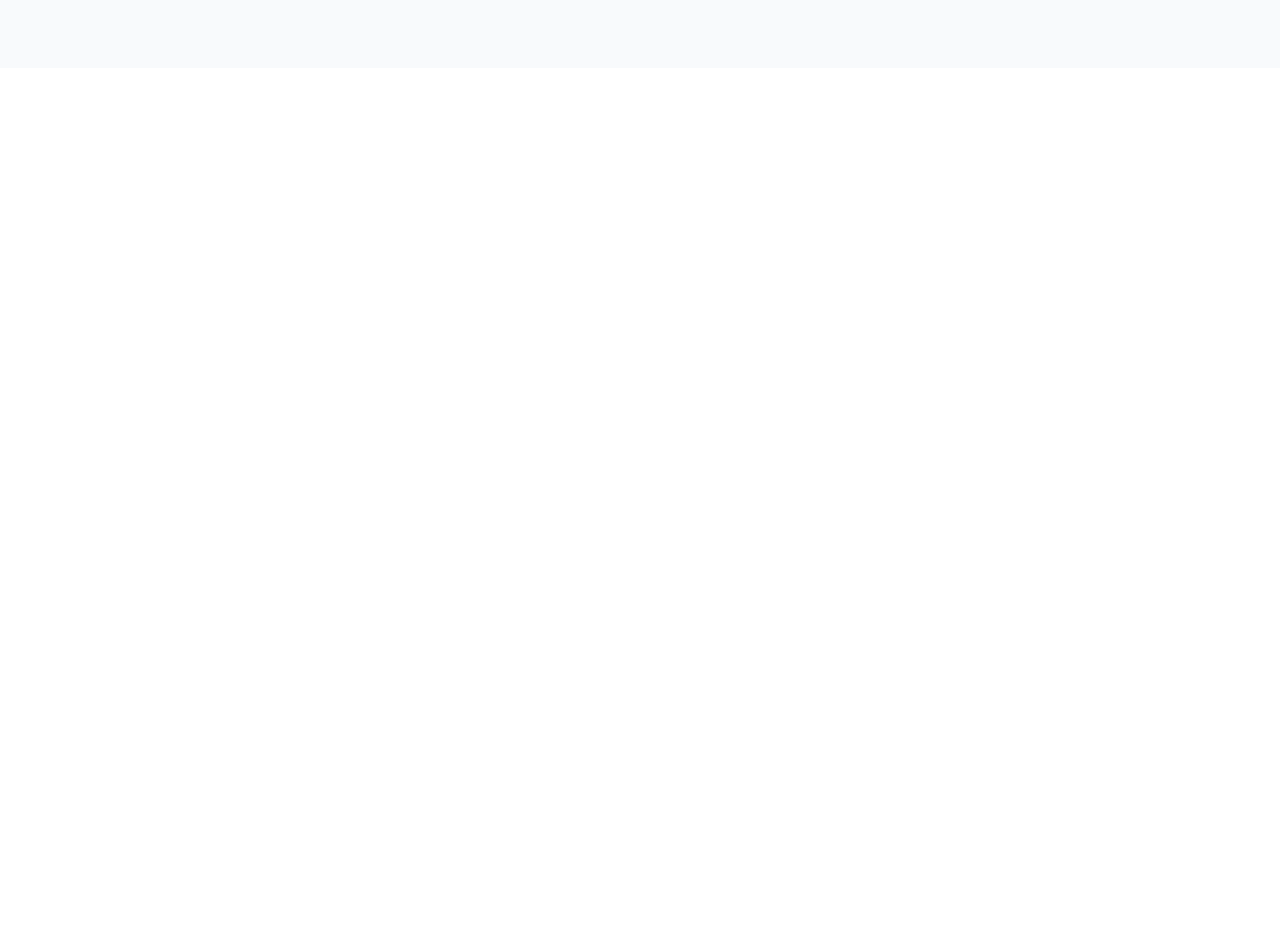
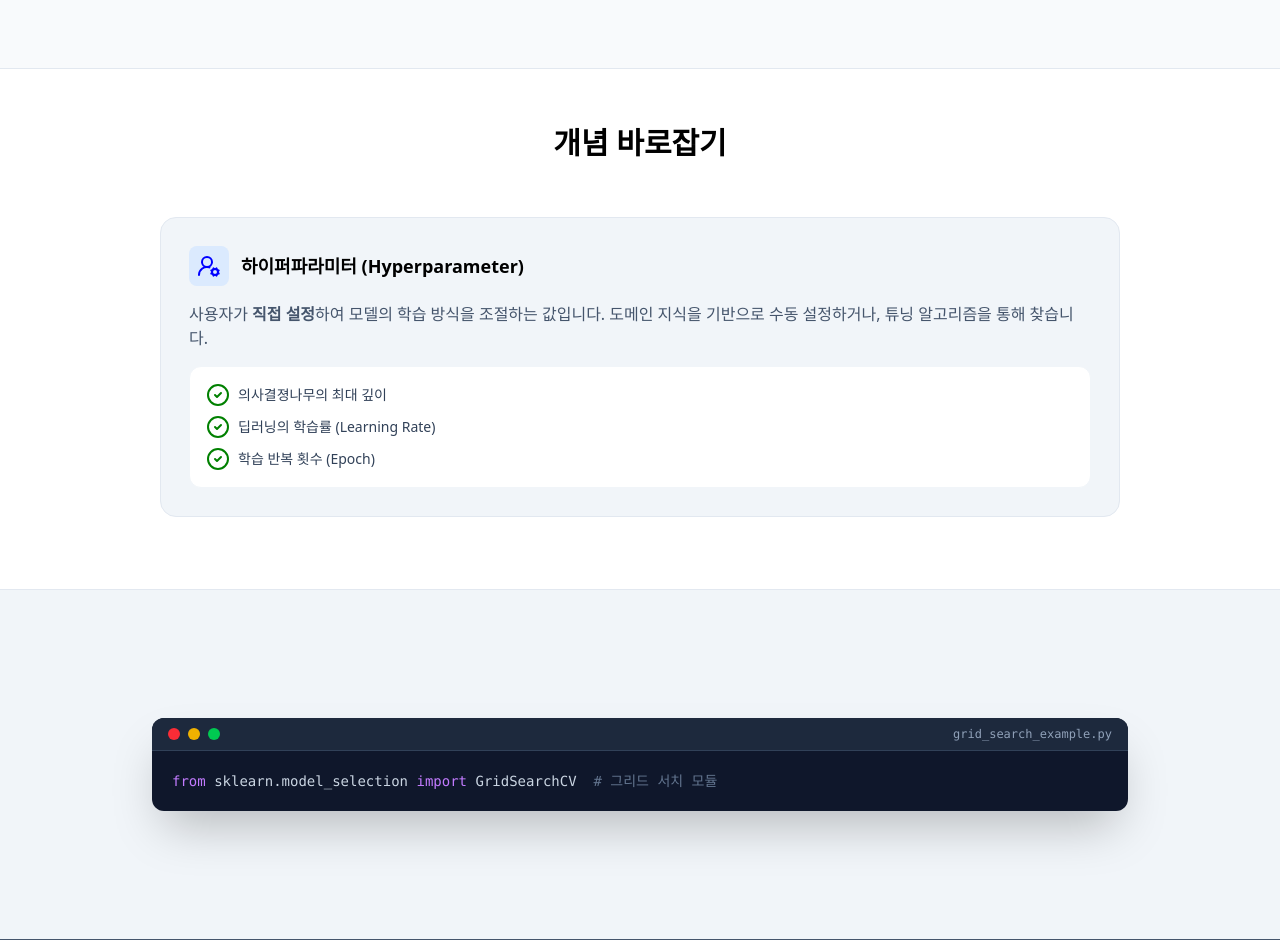
Before and after one commit to sun-ji054/AI_Site, a React (Vite) app: page / in a window 1280 px wide. Shown: the part 500-1440 px from the top of the page. Before the commit the page ends 800 px from the top, so only its background shows below. Built offline with nearby package versions, Linux system fonts and the light colour scheme.

Commit message:
FEAT: 코드 상자까지 만들어봄

```diff
--- a/package.json
+++ b/package.json
@@ -11,6 +11,7 @@
   },
   "dependencies": {
     "@tailwindcss/vite": "^4.1.18",
+    "lucide-react": "^0.562.0",
     "react": "^19.2.0",
     "react-dom": "^19.2.0",
     "react-router-dom": "^7.11.0",
--- a/src/pages/XGBoost.jsx
+++ b/src/pages/XGBoost.jsx
@@ -1,4 +1,6 @@
 import Navigation from "../components/Navigation";
+import { UserRoundCog } from "lucide-react";
+import { CircleCheck } from "lucide-react";
 
 export default function XCBoost() {
   return (
@@ -26,6 +28,75 @@
           </p>
         </div>
       </section>
+
+      {/* Concept Comparison Section */}
+      <section
+        id="concept"
+        className="flex justify-center items-center px-7 py-14 bg-white border-y border-slate-200"
+      >
+        <div className="max-w-5xl mx-auto px-4 sm:px-6 lg:px-8 text-center">
+          <h2 className="font-bold text-3xl mb-14">개념 바로잡기</h2>
+
+          <div className="item-center gap-3 mb-4 bg-slate-100 px-7 py-7 border border-slate-200 rounded-2xl hover:shadow-lg transition-shadow duration-300">
+            <div className="flex gap-3 items-center mb-4">
+              <div className="bg-blue-100 p-2 rounded-lg">
+                <UserRoundCog color="blue" />
+              </div>
+              <h3 className="font-bold text-lg">
+                하이퍼파라미터 (Hyperparameter)
+              </h3>
+            </div>
+
+            <p className="text-slate-600 text-left mb-4">
+              사용자가 <strong>직접 설정</strong>하여 모델의 학습 방식을
+              조절하는 값입니다. 도메인 지식을 기반으로 수동 설정하거나, 튜닝
+              알고리즘을 통해 찾습니다.
+            </p>
+
+            <div>
+              <ul className="space-y-2 text-sm text-slate-700 bg-white p-4 rounded-xl border border-slate-100">
+                <li className="flex items-center gap-2">
+                  <CircleCheck color="green" /> 의사결졍나무의 최대 깊이
+                </li>
+                <li className="flex items-center gap-2">
+                  <CircleCheck color="green" /> 딥러닝의 학습률 (Learning Rate)
+                </li>
+                <li className="flex items-center gap-2">
+                  <CircleCheck color="green" /> 학습 반복 횟수 (Epoch)
+                </li>
+              </ul>
+            </div>
+          </div>
+        </div>
+      </section>
+
+      {/* 그리드 서치 */}
+      <section
+        id="Grid Seach"
+        className="py-16 bg-slate-100 border-b border-slate-600"
+      >
+        <div className="py-16 max-w-5xl mx-auto px-4 sm:px-6 lg:px8">
+          <div className="bg-slate-900 rounded-xl shadow-2xl overflow-hidden ">
+            <div className="bg-slate-800 py-2 px-4 items-center flex justify-between border-b border-slate-700">
+              <div className="flex space-x-2">
+                <div className="w-3 h-3 rounded-full bg-red-500" />
+                <div className="w-3 h-3 rounded-full bg-yellow-500" />
+                <div className="w-3 h-3 rounded-full bg-green-500" />
+              </div>
+              <span className="text-xs text-slate-400 font-mono">
+                grid_search_example.py
+              </span>
+            </div>
+
+            <pre className="code-block text-sm text-slate-300 p-5">
+              <span className="text-purple-400">from</span>{" "}
+              sklearn.model_selection{" "}
+              <sapn className="text-purple-400">import</sapn> GridSearchCV{" "}
+              <span class="text-slate-500"> # 그리드 서치 모듈</span>
+            </pre>
+          </div>
+        </div>
+      </section>
     </>
   );
 }
```
Also changed, not shown: 1 other file (tests, documents, lock files or other folders).
